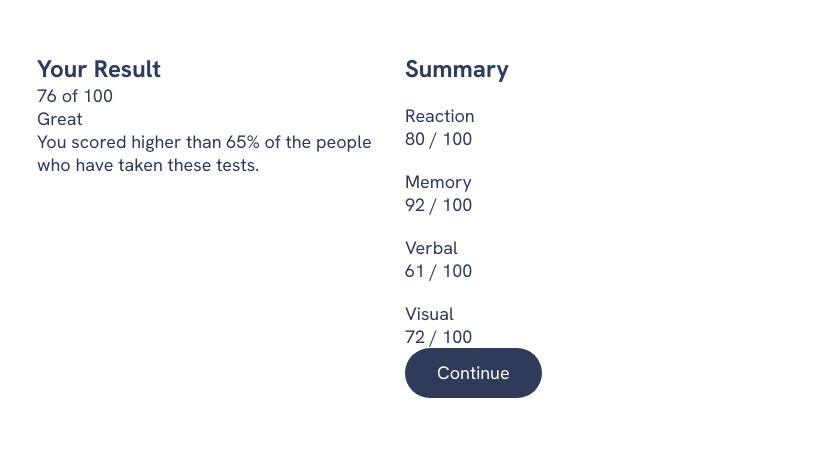
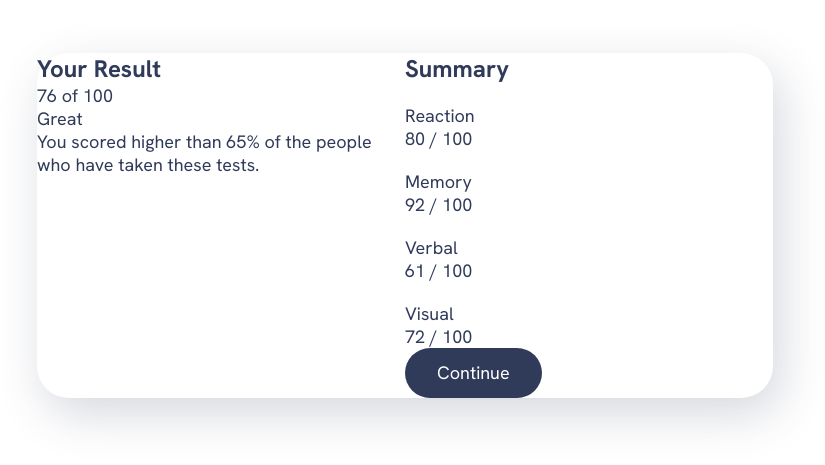
Before and after one commit to Annie-Huang/results-summary-component, a website: page index.html in a window 1280 px wide. Shown: the part 175-640 px from the top of the page, without its empty margins (235-1060 px from the left). Drawn offline with Linux system fonts and the light colour scheme.

Commit message:
Add other style for the container

```diff
--- a/style.css
+++ b/style.css
@@ -114,5 +114,7 @@ body {
 @media (min-width: 600px) {
   .result-summary {
     grid-template-columns: 1fr 1fr;
+    border-radius: 2rem;
+    box-shadow: 0.5rem 1rem 3rem hsl(var(--clr-neutral-hsl-700), 0.2);
   }
 }
```
